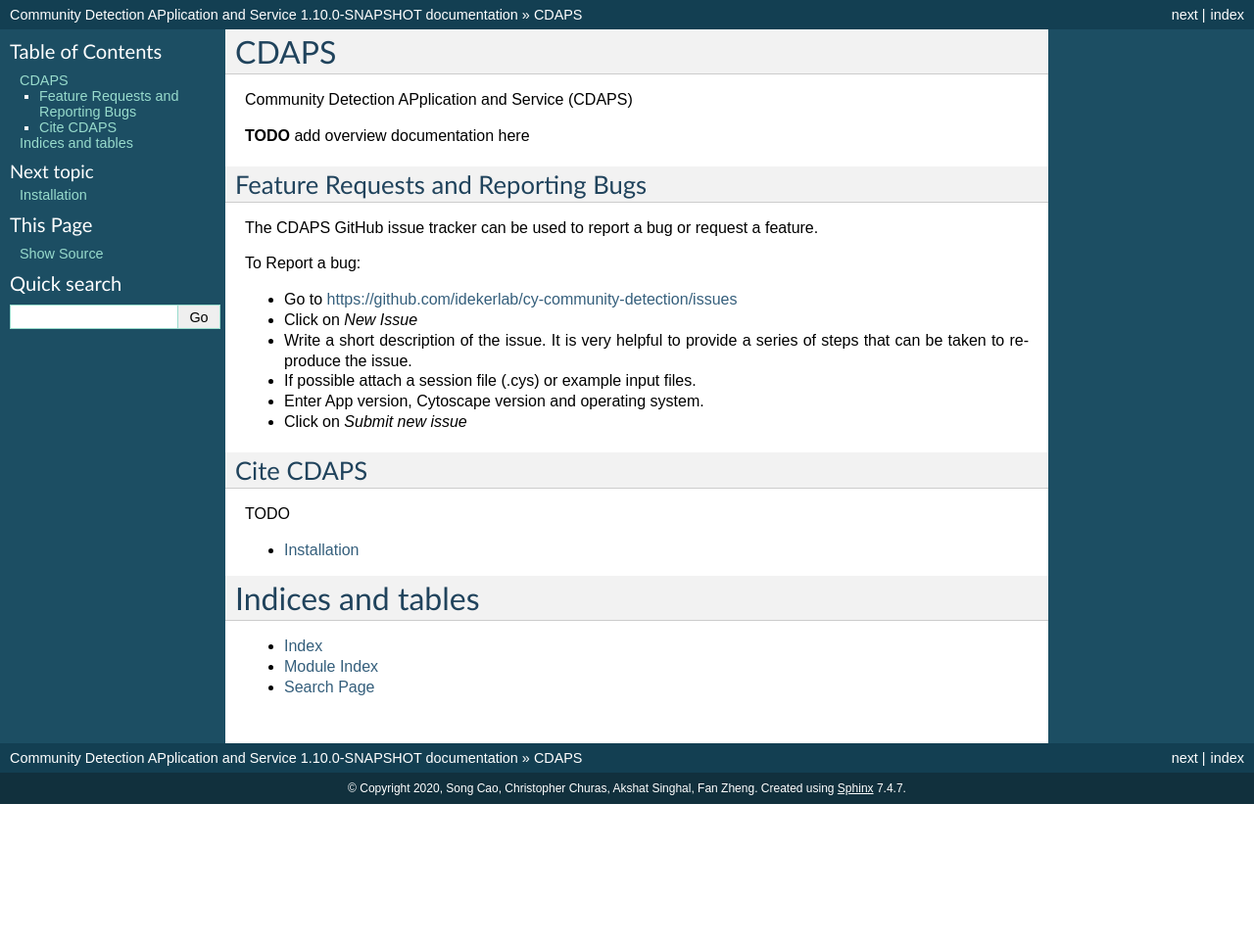
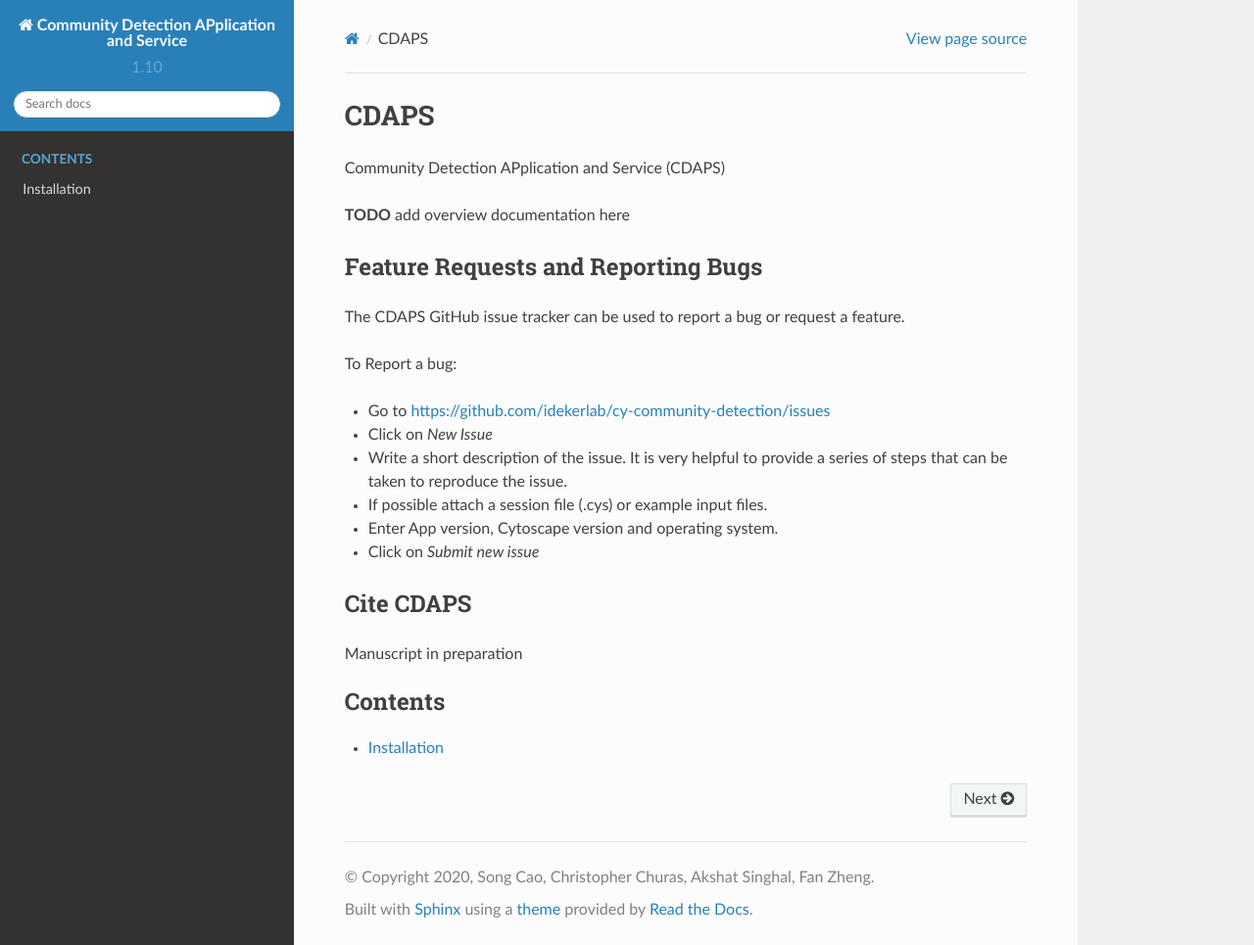
Before and after one commit to cytoscape/cy-community-detection, a Sphinx documentation site: the page built from docs/index.rst, in a window 1280 px wide and 965 px high. Shown: the whole window at 98% size. Built offline with Sphinx 7.4.7 and the Read the Docs theme 2.0.0, drawn with Linux system fonts in a browser that asks for light colours.

Commit message:
updated to use readthedocs theme and code now pulls version from pom.xml

```diff
--- a/docs/Installation.rst
+++ b/docs/Installation.rst
@@ -1,2 +1,4 @@
 Installation
 --------------
+
+TODO
--- a/docs/conf.py
+++ b/docs/conf.py
@@ -14,6 +14,9 @@
 # import sys
 # sys.path.insert(0, os.path.abspath('.'))
 
+from xml.etree import ElementTree
+import sphinx_rtd_theme
+
 
 # -- Project information -----------------------------------------------------
 
@@ -25,10 +28,16 @@
 # |version| and |release|, also used in various other places throughout the
 # built documents.
 #
+with open('../pom.xml', 'rt') as f:
+    tree = ElementTree.parse(f)
+
+pom_ns = {'xmlns': 'http://maven.apache.org/POM/4.0.0'}
+
+# The full version, including alpha/beta/rc tags.
+release = tree.getroot().findall('.//xmlns:version', namespaces=pom_ns)[0].text
+
 # The short X.Y version.
-version = '1.10'
-# The full version, including alpha/beta/rc tags.
-release = '1.10.0-SNAPSHOT'
+version = release[0:release.rindex('.')]
 
 # -- General configuration ---------------------------------------------------
 
@@ -36,6 +45,7 @@
 # extensions coming with Sphinx (named 'sphinx.ext.*') or your custom
 # ones.
 extensions = [
+    'sphinx_rtd_theme'
 ]
 
 # Add any paths that contain templates here, relative to this directory.
@@ -53,7 +63,9 @@
 # The theme to use for HTML and HTML Help pages.  See the documentation for
 # a list of builtin themes.
 #
-html_theme = 'classic'
+html_theme = "sphinx_rtd_theme"
+html_theme_path = [sphinx_rtd_theme.get_html_theme_path()]
+
 
 # Add any paths that contain custom static files (such as style sheets) here,
 # relative to this directory. They are copied after the builtin static files,
--- a/docs/contents.rst
+++ b/docs/contents.rst
@@ -1,2 +1,4 @@
 Contents
 ---------
+
+Not sure why this is needed
--- a/docs/index.rst
+++ b/docs/index.rst
@@ -25,19 +25,11 @@
 Cite CDAPS
 -----------
 
-TODO
+Manuscript in preparation
 
 
 .. toctree::
    :maxdepth: 2
+   :caption: Contents
 
    Installation
-
-
-
-Indices and tables
-==================
-
-* :ref:`genindex`
-* :ref:`modindex`
-* :ref:`search`
```
